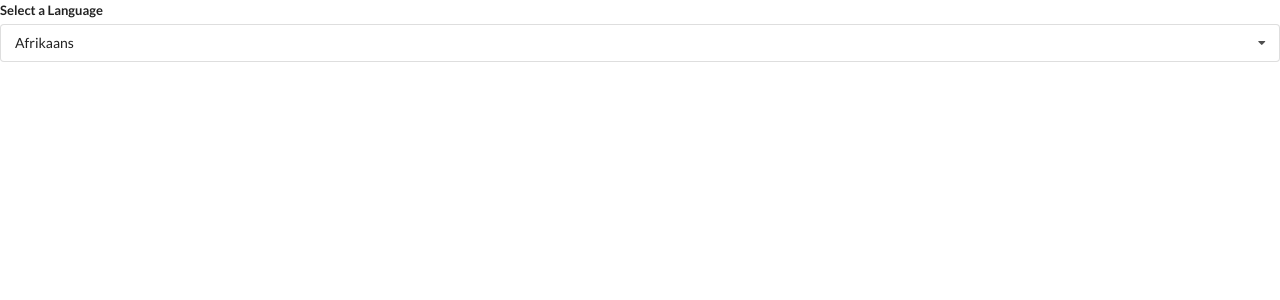
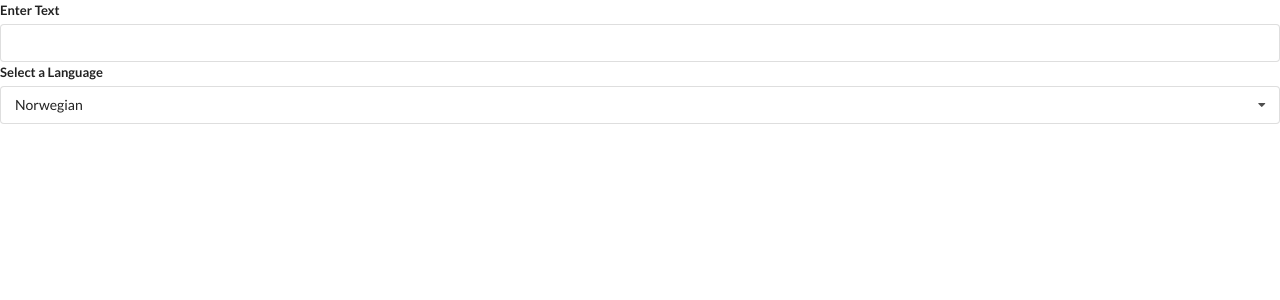
Before and after one commit to gefilte84/widgets, a React (Create React App) app: page / in a window 1280 px wide. Shown: the top 300 px of the page. Built offline with nearby package versions, Linux system fonts and the light colour scheme.

Commit message:
La til språk som vi kan oversette til

```diff
--- a/src/components/Translate.js
+++ b/src/components/Translate.js
@@ -1,26 +1,40 @@
+// AIzaSyCHUCmpR7cT_yDFHC98CZJy2LTms-IwDlM
+
 import React, { useState } from 'react';
 import Dropdown from './Dropdown';
 
 const options = [
 {
-    label: 'Afrikaans',
-    value: 'af',
+    label: 'Norwegian',
+    value: 'no',
 },
 {
     label: 'Arabic',
     value: 'ar',
 },
 {
-    label: 'Hindi',
-    value: 'hi',
+    label: 'Kurdish',
+    value: 'ku',
+},
+{
+    label: 'English',
+    value: 'en',
 }
 ];
-
+// Translate funksjonen med JSX
 const Translate = () => {
     const [language, setLanguage] = useState(options[0]);
+    const [text, setText] = useState('');
 
     return (
         <div>
+            <div className="ui form">
+                <div className="field">
+                    <label>Enter Text</label>
+                    <input value={text} onChange={(e) => setText(e.target.value) } />
+                </div>
+            </div>
+
             <Dropdown
             label="Select a Language"
             selected={language}
```
